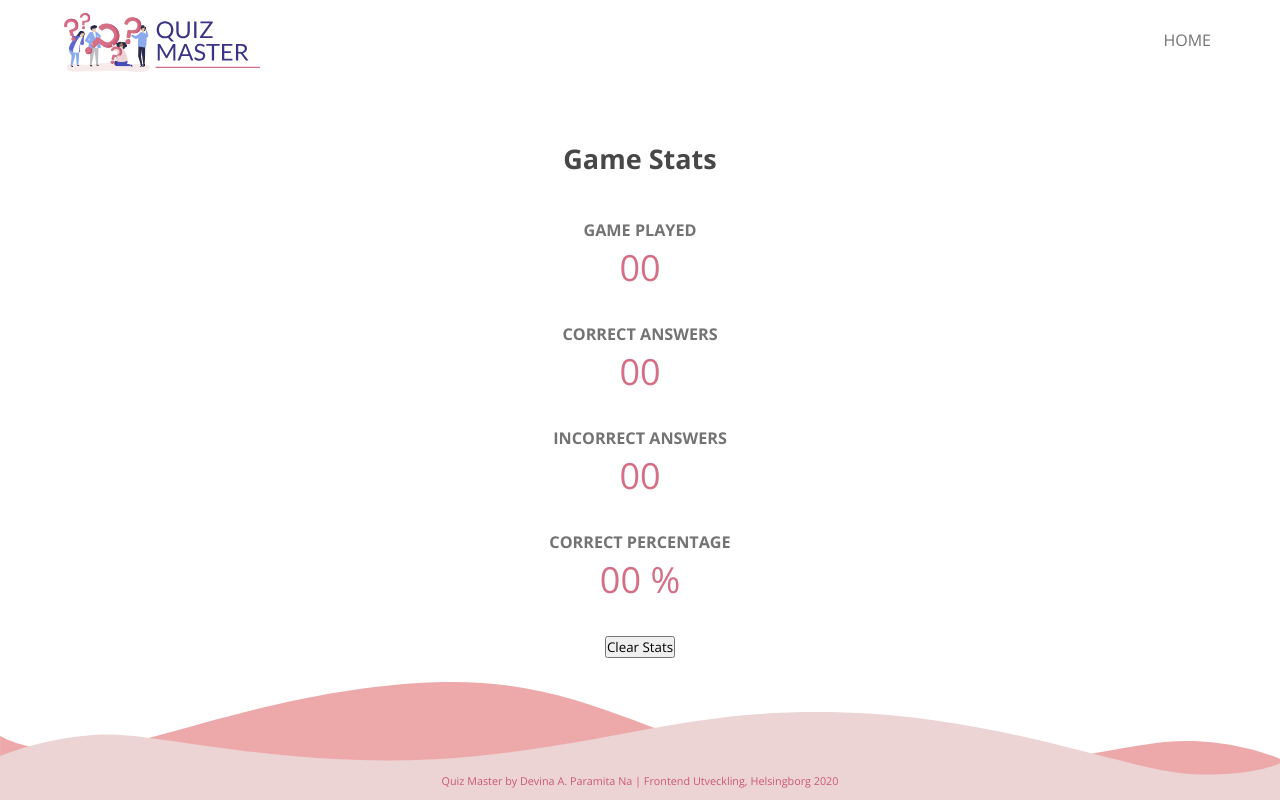
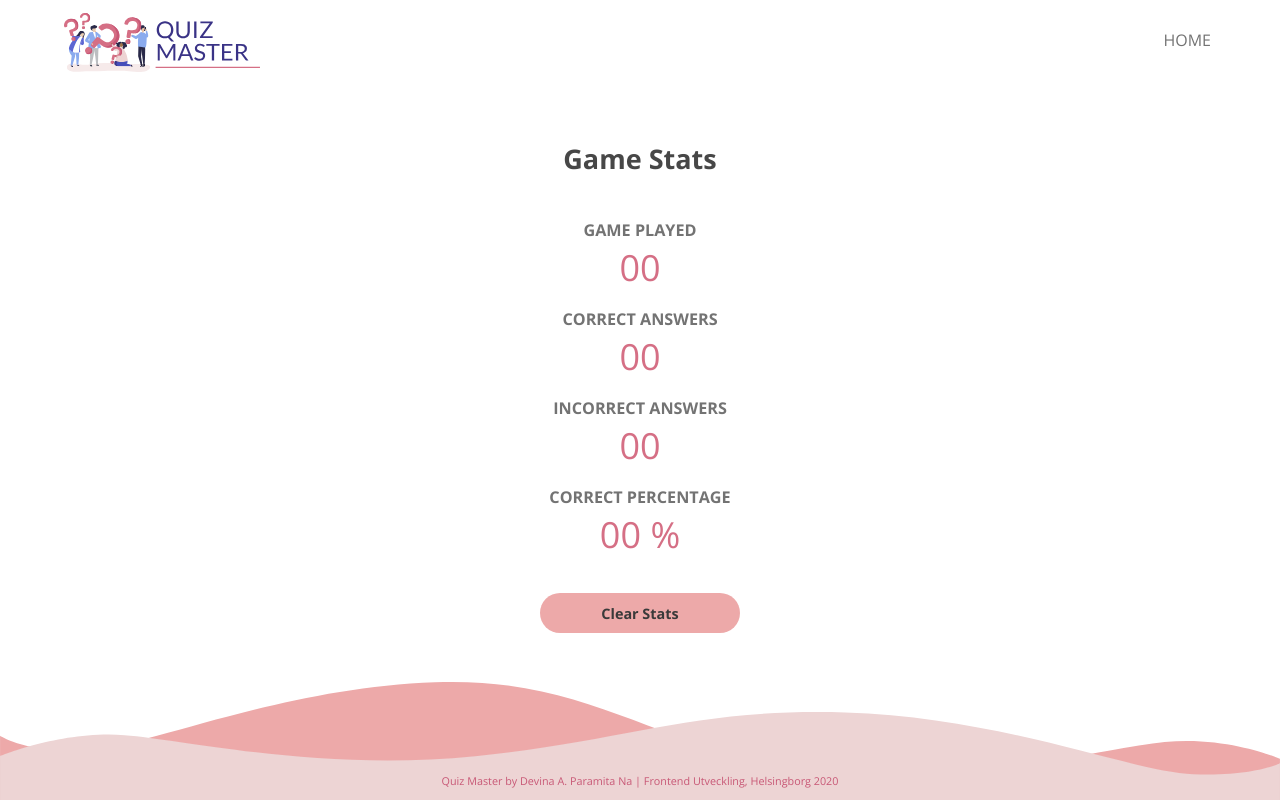
Before and after one commit to devinardya/mandatory-uxdesign2, a React (Create React App) app: page /stats in a window 1280 px wide. Built offline with nearby package versions, Linux system fonts and the light colour scheme.

Commit message:
style clear stat button

```diff
--- a/src/stats.css
+++ b/src/stats.css
@@ -33,5 +33,27 @@
 .block__stats > article > p {
     color: #D56F85;
     font-size: 2rem;
-    margin: 10px 0 40px 0;
+    margin: 10px 0 25px 0;
 }
+
+.block__stats--button > button {
+    margin: 20px;
+    border: none;
+    width: 200px;
+    height: 40px;
+    color: #3a3a3a;
+    border-radius: 30px;
+    font-weight: bold;
+    font-size: 0.8rem;
+    background: linear-gradient(to right, #D56F85 50%, #EDA9A9 50%);
+    background-size: 200% 100%;
+    background-position: right bottom;
+    position: relative;
+    transition: all 0.5s ease-in;
+}
+
+.block__stats--button > button:hover {
+    background-position: left bottom;
+    color: #fff;
+    cursor: pointer;
+}
```
